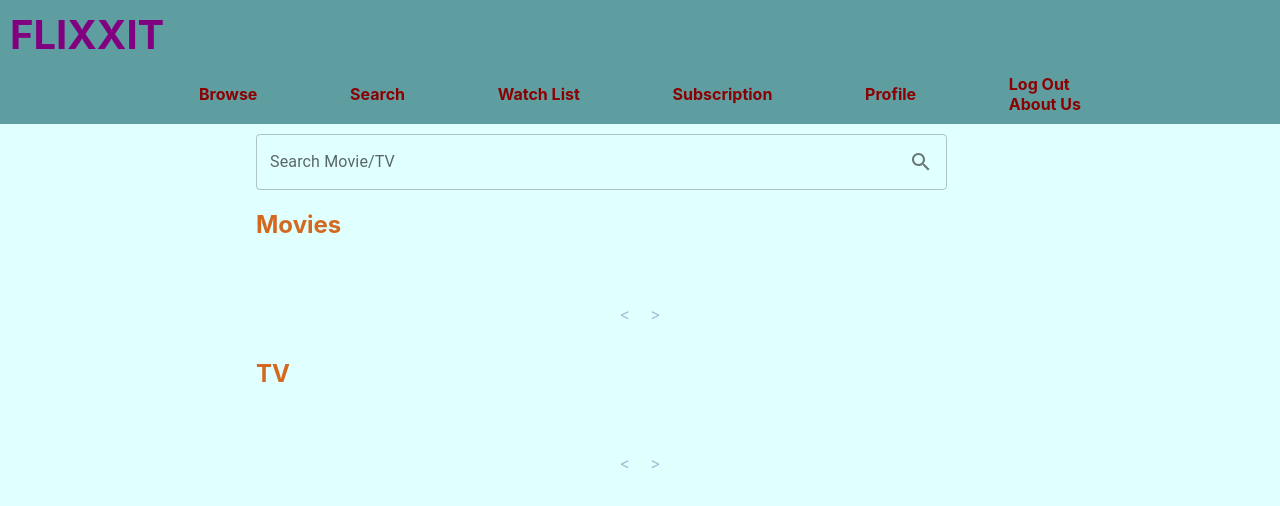
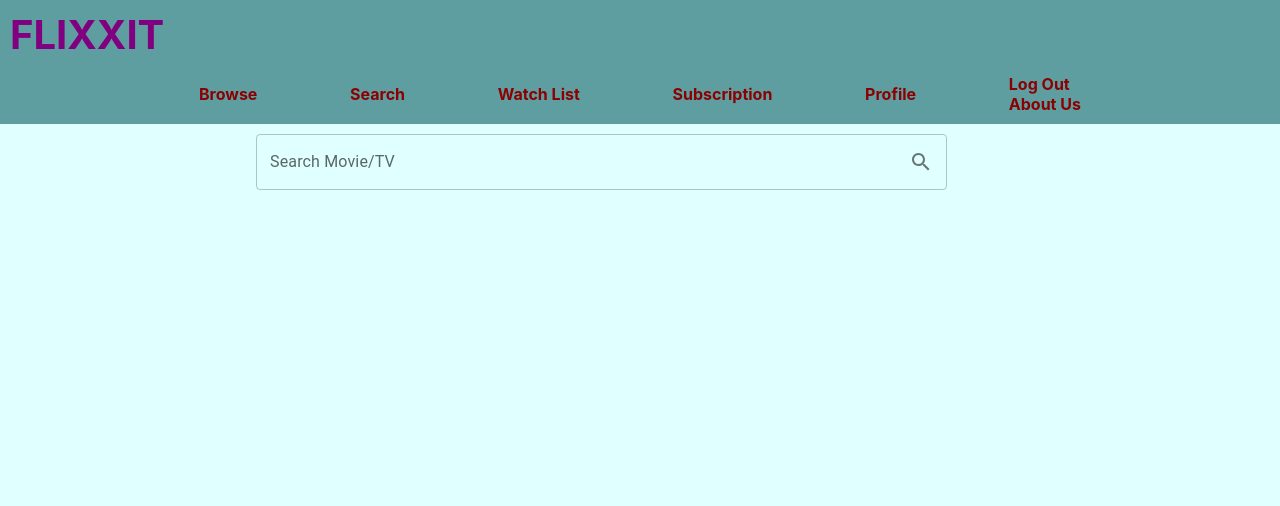
Before and after one commit to PizzaCat07/flixxit, a React (Create React App) app in the folder app/: page /search in a window 1280 px wide. Shown: the top 506 px of the page. Built offline with nearby package versions, Linux system fonts and the light colour scheme; sample sign-in values are in the browser's storage.

Commit message:
clean up

```diff
--- a/app/src/Pages/Dashboard/Dashboard.js
+++ b/app/src/Pages/Dashboard/Dashboard.js
@@ -7,24 +7,12 @@ import {
   getTopTV,
 } from "../../shared/api/movieApi";
 import Carousel from "../../shared/components/Carousel";
-import "react-responsive-carousel/lib/styles/carousel.min.css";
-import "react-alice-carousel/lib/alice-carousel.css";
-import AliceCarousel from "react-alice-carousel";
 
 const Dashboard = () => {
   const [popularMovie, setPopularMovie] = useState([]);
   const [popularTV, setPopularTV] = useState([]);
   const [topMovie, setTopMovie] = useState([]);
   const [topTV, setTopTV] = useState([]);
-
-  //set baseurl for image size
-  const imageBaseUrl = "https://image.tmdb.org/t/p/w92";
-
-  const responsive = {
-    0: { items: 1 },
-    568: { items: 8 },
-    1024: { items: 15 },
-  };
 
   useEffect(() => {
     getPopularMovie(setPopularMovie);
--- a/app/src/Pages/Search/Search.js
+++ b/app/src/Pages/Search/Search.js
@@ -45,10 +45,10 @@ const Search = () => {
           />
         </div>
         <div id="movieResults">
-          <Carousel title={"Movies"} data={movie} />
+          {movie.length > 0 ? <Carousel title={"Movies"} data={movie} /> : null}
         </div>
         <div id="tvResults">
-          <Carousel title={"TV"} data={tv} />
+          {tv.length > 0 ? <Carousel title={"TV"} data={tv} /> : null}
         </div>
       </div>
     </>
```
